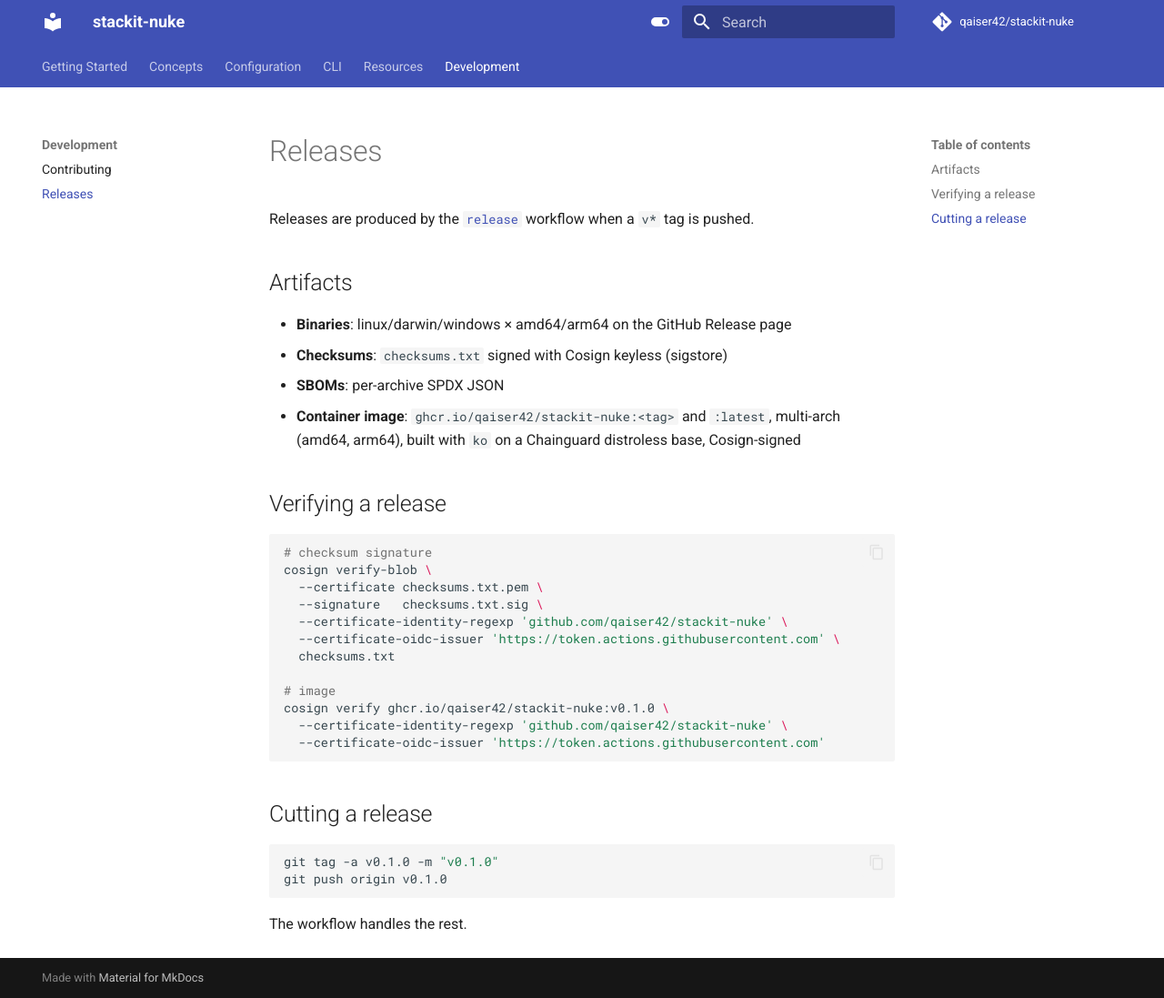
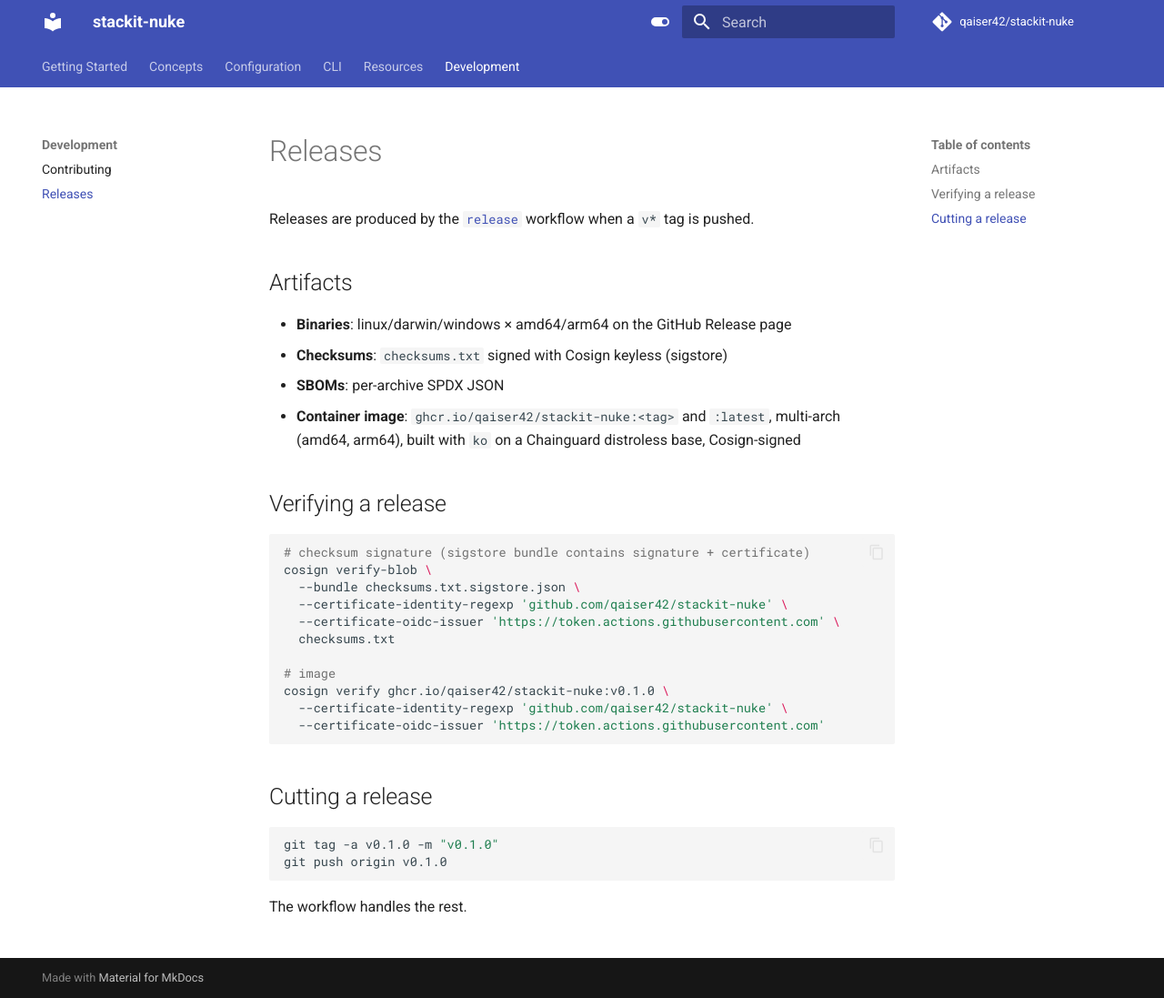
Before and after one commit to qaiser42/stackit-nuke, an MkDocs documentation site: the page built from docs/releases.md, in a window 1280 px wide and 1097 px high. Shown: the whole window at 91% size. Built offline with MkDocs 1.6.1 and Material for MkDocs 9.7.7, drawn with Linux system fonts in a browser that asks for light colours; comment, search, counter and statistics services are not loaded.

Commit message:
fix(release): sign checksums as sigstore bundle for cosign v3
cosign v3 ignores --output-signature/--output-certificate under the new
bundle format and fails on the empty --bundle path. Emit
checksums.txt.sigstore.json instead; update verify docs.

````diff
--- a/docs/releases.md
+++ b/docs/releases.md
@@ -12,10 +12,9 @@ Releases are produced by the [`release`](https://github.com/qaiser42/stackit-nuk
 ## Verifying a release
 
 ```bash
-# checksum signature
+# checksum signature (sigstore bundle contains signature + certificate)
 cosign verify-blob \
-  --certificate checksums.txt.pem \
-  --signature   checksums.txt.sig \
+  --bundle checksums.txt.sigstore.json \
   --certificate-identity-regexp 'github.com/qaiser42/stackit-nuke' \
   --certificate-oidc-issuer 'https://token.actions.githubusercontent.com' \
   checksums.txt
````
Also changed, not shown: .goreleaser.yaml (+9 -7 lines).
